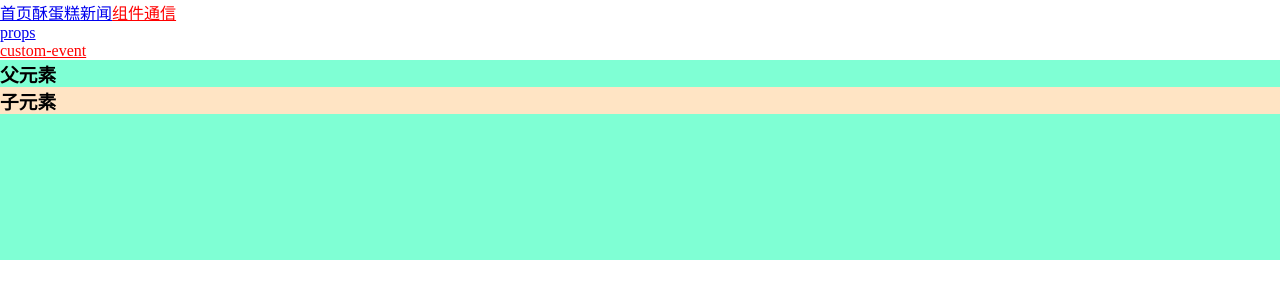
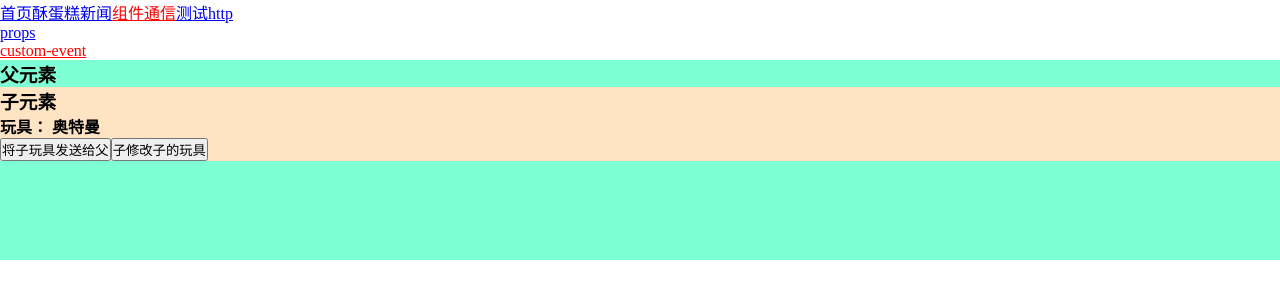
Before and after one commit to DTBtrigger/vue3-examples, a Vue app: page /communication/custom-event in a window 1280 px wide. Shown: the top 300 px of the page. Built offline with nearby package versions, Linux system fonts and the light colour scheme.

Commit message:
2-25.2.26

```diff
--- a/src/App.vue
+++ b/src/App.vue
@@ -38,6 +38,7 @@ export default {
     <RouterLink to="/cakes" active-class="active">蛋糕</RouterLink>
     <RouterLink :to="{ name: 'news' }" active-class="active">新闻</RouterLink>
     <RouterLink to="/communication" active-class="active">组件通信</RouterLink>
+    <RouterLink :to="{ name: 'testHTTP' }">测试http</RouterLink>
   </div>
   <div class="main-content">
     <RouterView></RouterView>
--- a/src/router/index.ts
+++ b/src/router/index.ts
@@ -17,6 +17,7 @@ import {
 } from 'vue-router'
 import FatherEvent from '@/views/communicatrion/02_custom-event/Father.vue'
 import FatherProps from '@/views/communicatrion/01_props/Father.vue'
+import TestHTTP from '@/views/TestHTTP.vue'
 
 // const routes: RouteRecordRaw[] = [
 //   {
@@ -94,6 +95,11 @@ const routes = [
     ]
   },
   {
+    name: 'testHTTP',
+    path: '/testHTTP',
+    component: TestHTTP
+  },
+  {
     path: '/',
     redirect: '/homepage'
   }
--- /dev/null
+++ b/src/views/TestHTTP.vue
@@ -0,0 +1,4 @@
+<script setup lang="ts"></script>
+<template>
+  <div>测试http</div>
+</template>
--- a/src/views/communicatrion/01_props/Child.vue
+++ b/src/views/communicatrion/01_props/Child.vue
@@ -1,6 +1,8 @@
 <script setup lang="ts">
 let toy = '奥特曼'
-
+// let changeCar = () => {
+//   console.log(car)
+// }
 defineProps(['car', 'sendToy'])
 </script>
 <template>
@@ -9,6 +11,7 @@ defineProps(['car', 'sendToy'])
     <h4>{{ toy }}</h4>
     <h4>父给的车：{{ car }}</h4>
     <button type="button" @click="sendToy(toy)">子给父发送toy</button>
+    <!-- <button type="button" @click="changeCar">子修改父的车</button> -->
   </div>
 </template>
 <style scoped>
--- a/src/views/communicatrion/01_props/Father.vue
+++ b/src/views/communicatrion/01_props/Father.vue
@@ -8,6 +8,9 @@ let toy = ref('')
 let getToy = (value: string) => {
   toy.value = value
 }
+let changeCar = () => {
+  car.value = '宝马'
+}
 </script>
 <template>
   <div class="father">
@@ -15,6 +18,7 @@ let getToy = (value: string) => {
     <h4>汽车：{{ car }}</h4>
     <h4 v-show="toy">子的玩具：{{ toy }}</h4>
     <Child :car="car" :sendToy="getToy" />
+    <button type="button" @click="changeCar">父修改父的车</button>
   </div>
 </template>
 <style>
--- a/src/views/communicatrion/02_custom-event/Child.vue
+++ b/src/views/communicatrion/02_custom-event/Child.vue
@@ -1,7 +1,19 @@
-<script setup lang="ts"></script>
+<script setup lang="ts">
+import { ref } from 'vue'
+
+let emits = defineEmits(['send-toy'])
+let toy = ref('奥特曼')
+let changeToy = () => {
+  toy.value = '遥控汽车'
+}
+</script>
 <template>
   <div class="child">
     <h3>子元素</h3>
+    <h4>玩具： {{ toy }}</h4>
+    <button type="button" @click="emits('send-toy', toy)">将子玩具发送给父</button>
+    <!-- 修改后，父组件数据未更新 -->
+    <button type="button" @click="changeToy">子修改子的玩具</button>
   </div>
 </template>
 <style scoped>
--- a/src/views/communicatrion/02_custom-event/Father.vue
+++ b/src/views/communicatrion/02_custom-event/Father.vue
@@ -1,10 +1,16 @@
 <script setup lang="ts">
+import { ref } from 'vue'
 import Child from './Child.vue'
+let toy = ref('')
+let getToy = (value: string) => {
+  toy.value = value
+}
 </script>
 <template>
   <div class="father">
     <h3>父元素</h3>
-    <Child />
+    <h4 v-show="toy">{{ toy }}</h4>
+    <Child @send-toy="getToy" />
   </div>
 </template>
 <style>
```
